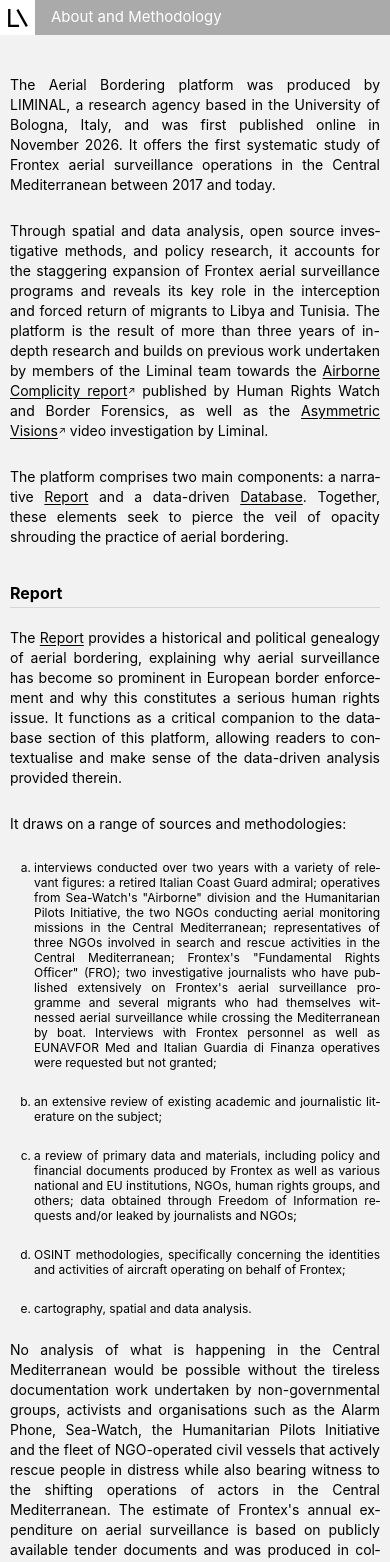
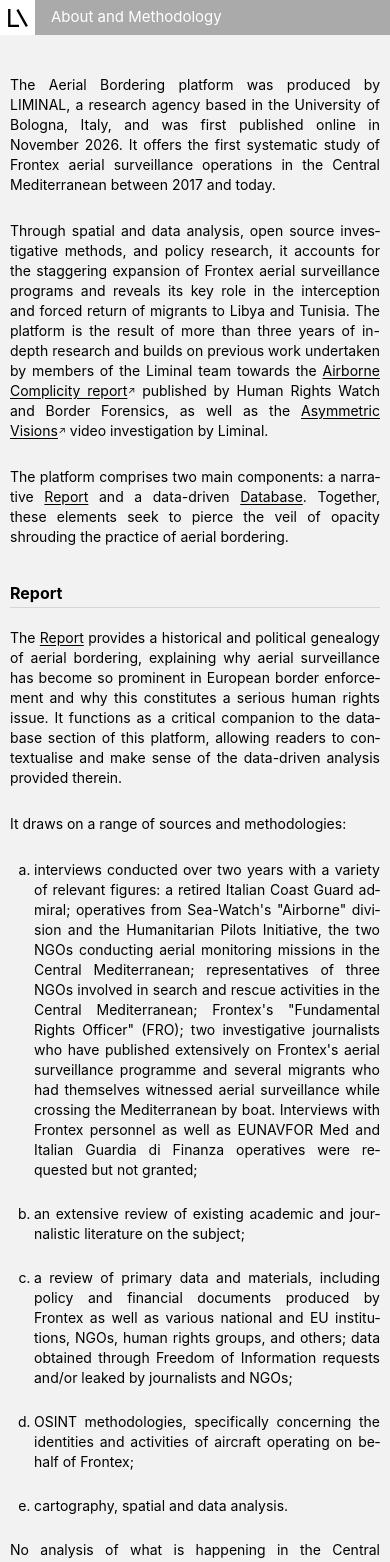
Before and after one commit to LIMINAL-LAB/aerial-bordering, a React (Vite) app: page /methodology in a window 390 px wide. Shown: the top 1562 px of the page. Built offline with nearby package versions, Linux system fonts and the light colour scheme.

Commit message:
Fixes overlapping home-page text and uneven list sizes

```diff
--- a/src/components/ContentSection.css
+++ b/src/components/ContentSection.css
@@ -51,7 +51,14 @@
   font-size: 26px;
   font-style: normal;
   font-weight: 400;
-  line-height: 120%;
+  /* Each wrapped line of the span is a yellow bar as tall as the font's
+     ascent + descent (~1.15–1.2em in the fallback faces) plus 3px of padding
+     above and below. A pitch of 1.1em + 5px lets successive bars overlap by
+     a pixel or two, so no black hairline shows between them, while keeping
+     the next bar clear of the commas and descenders of the line above at any
+     zoom. Set once here and inherited by the span, so it scales with each
+     breakpoint's font size. */
+  line-height: calc(1.1em + 5px);
   text-transform: uppercase;
   position: relative;
 }
@@ -59,7 +66,6 @@
 @media (max-width: 768px) {
   .text-content {
     font-size: 20px;
-    line-height: 130%;
     padding: 15px;
   }
 }
@@ -67,7 +73,6 @@
 @media (max-width: 480px) {
   .text-content {
     font-size: 16px;
-    line-height: 140%;
     padding: 12px;
   }
 }
@@ -87,11 +92,9 @@
   display: inline;
   box-decoration-break: clone;
   -webkit-box-decoration-break: clone;
-  line-height: 1.2;
 }
 
-/* Scoped to the home section (beats the bare .section-text rules, including the
-   colliding one in ReportPage.css). Break long uppercase words so a line never
+/* Scoped to the home section (beats the bare .section-text rule). Break long uppercase words so a line never
    grows wider than the column — otherwise centered text overflows and reads as
    off-centre — and apply the same mobile sizing as .text-content (the span's own
    font-size would otherwise keep it at 26px on mobile). */
--- a/src/components/MethodologyPage.css
+++ b/src/components/MethodologyPage.css
@@ -95,7 +95,10 @@
   -webkit-hyphens: auto;
 }
 
-.methodology-page p {
+/* List items hold bare text rather than a <p>, so the list takes the body size
+   itself — otherwise it falls back to the browser's 16px. */
+.methodology-page p,
+.methodology-list {
   font-size: var(--type-m-size);
   line-height: 26px;
   font-weight: 400;
@@ -302,7 +305,8 @@
     width: 100%;
   }
 
-  .methodology-page p {
+  .methodology-page p,
+  .methodology-list {
     font-size: 15px;
     line-height: 21px;
   }
@@ -317,7 +321,8 @@
 }
 
 @media (max-width: 480px) {
-  .methodology-page p {
+  .methodology-page p,
+  .methodology-list {
     font-size: 14px;
     line-height: 20px;
   }
--- a/src/components/ReportPage.css
+++ b/src/components/ReportPage.css
@@ -131,14 +131,6 @@
   font-size: var(--type-l-size);
   line-height: var(--type-l-line);
   font-weight: var(--weight-regular);
-}
-
-.section-text {
-  font-size: 26px;
-  font-weight: 400;
-  line-height: 150%;
-  max-width: 100%;
-  word-wrap: break-word;
 }
 
 /* Clickable index items */
@@ -707,11 +699,6 @@
     padding: 0;
   }
 
-  .section-text {
-    font-size: 18px;
-    line-height: 130%;
-  }
-
   .report-toc-link,
   .subsection-title,
   .report-database-link,
@@ -733,7 +720,8 @@
   }
 
   .section-content p,
-  .subsection-content p {
+  .subsection-content p,
+  .report-list {
     font-size: 15px;
     line-height: 21px;
   }
@@ -789,12 +777,9 @@
     padding: 3px 5px;
   }
 
-  .section-text {
-    font-size: 16px;
-  }
-
   .section-content p,
-  .subsection-content p {
+  .subsection-content p,
+  .report-list {
     font-size: 14px;
     line-height: 20px;
   }
```
